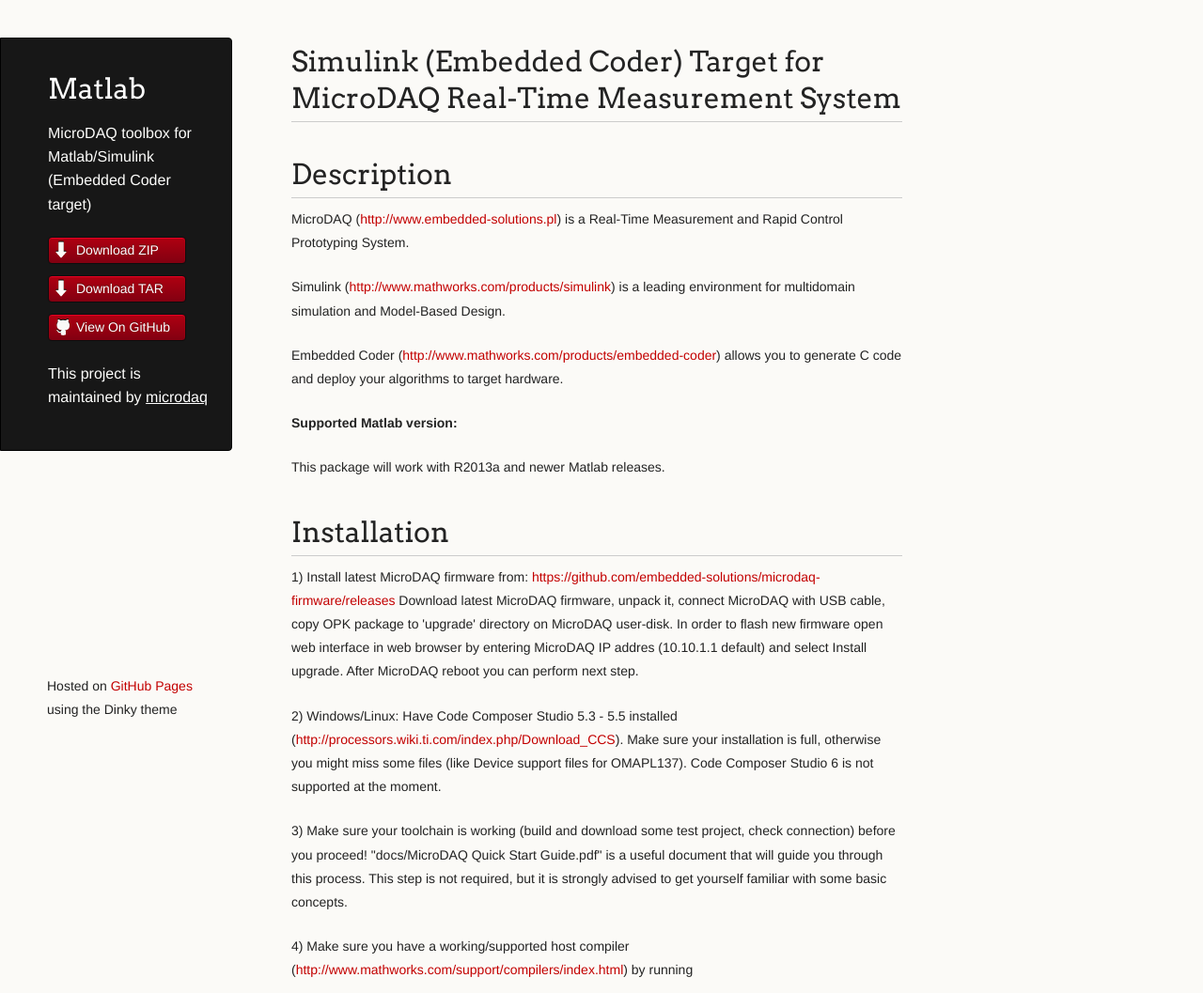
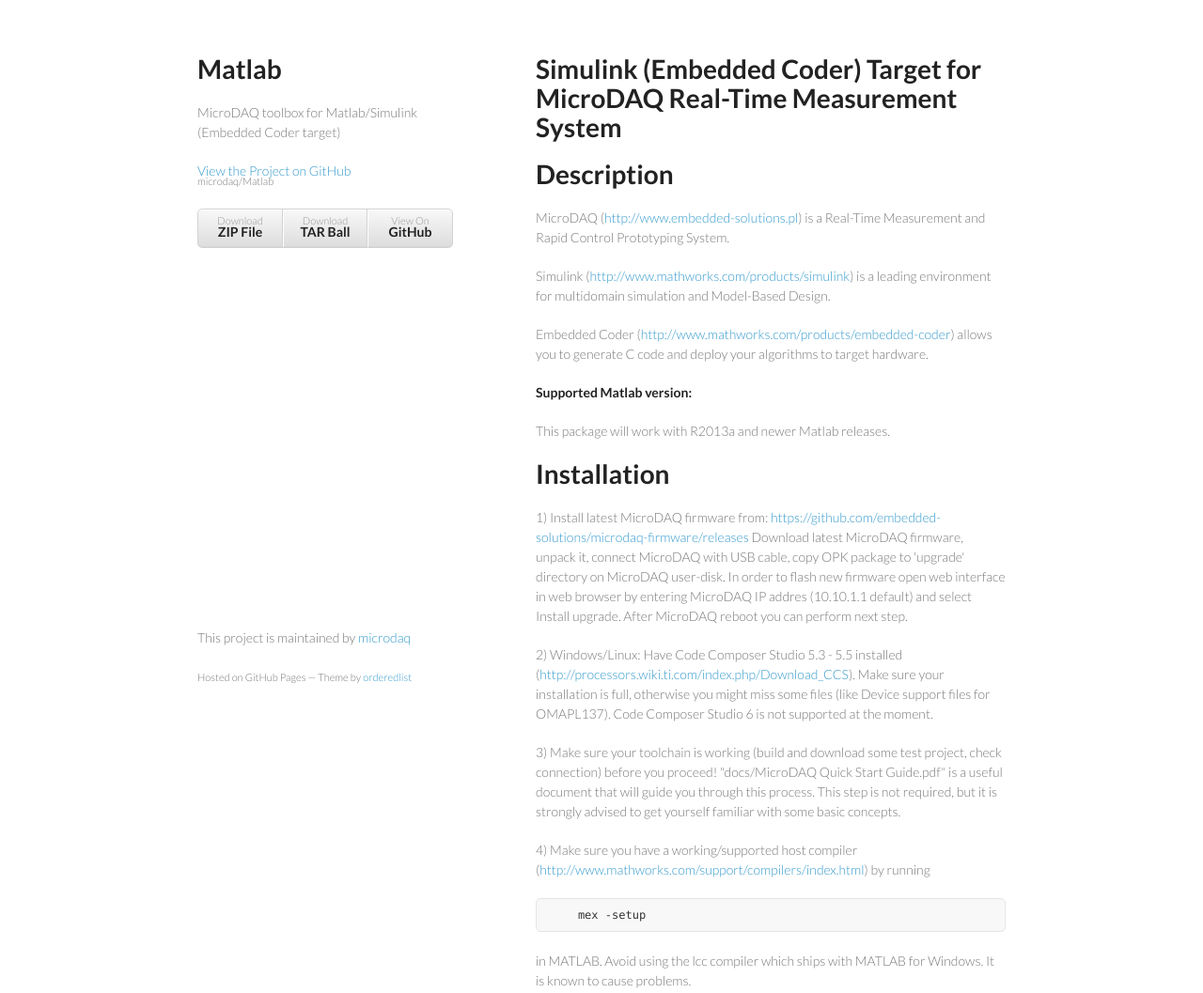
Before and after one commit to microdaq/Matlab, a plain HTML site: page index.html in a window 1280 px wide. Shown: the top 1057 px of the page at 94% size. Drawn offline with Linux system fonts and the light colour scheme.

Commit message:
Create gh-pages branch via GitHub

```diff
--- a/index.html
+++ b/index.html
@@ -7,7 +7,6 @@
 
     <link rel="stylesheet" href="stylesheets/styles.css">
     <link rel="stylesheet" href="stylesheets/pygment_trac.css">
-    <script src="javascripts/scale.fix.js"></script>
     <meta name="viewport" content="width=device-width, initial-scale=1, user-scalable=no">
     <!--[if lt IE 9]>
     <script src="//html5shiv.googlecode.com/svn/trunk/html5.js"></script>
@@ -16,18 +15,17 @@
   <body>
     <div class="wrapper">
       <header>
-        <h1 class="header">Matlab</h1>
-        <p class="header">MicroDAQ toolbox for Matlab/Simulink (Embedded Coder target)</p>
+        <h1>Matlab</h1>
+        <p>MicroDAQ toolbox for Matlab/Simulink (Embedded Coder target)</p>
+
+        <p class="view"><a href="https://github.com/microdaq/Matlab">View the Project on GitHub <small>microdaq/Matlab</small></a></p>
+
 
         <ul>
-          <li class="download"><a class="buttons" href="https://github.com/microdaq/Matlab/zipball/master">Download ZIP</a></li>
-          <li class="download"><a class="buttons" href="https://github.com/microdaq/Matlab/tarball/master">Download TAR</a></li>
-          <li><a class="buttons github" href="https://github.com/microdaq/Matlab">View On GitHub</a></li>
+          <li><a href="https://github.com/microdaq/Matlab/zipball/master">Download <strong>ZIP File</strong></a></li>
+          <li><a href="https://github.com/microdaq/Matlab/tarball/master">Download <strong>TAR Ball</strong></a></li>
+          <li><a href="https://github.com/microdaq/Matlab">View On <strong>GitHub</strong></a></li>
         </ul>
-
-        <p class="header">This project is maintained by <a class="header name" href="https://github.com/microdaq">microdaq</a></p>
-
-
       </header>
       <section>
         <h1>
@@ -117,10 +115,11 @@ Avoid using the lcc compiler which ships with MATLAB for Windows. It is known to
 </ul>
       </section>
       <footer>
-        <p><small>Hosted on <a href="https://pages.github.com">GitHub Pages</a> using the Dinky theme</small></p>
+        <p>This project is maintained by <a href="https://github.com/microdaq">microdaq</a></p>
+        <p><small>Hosted on GitHub Pages &mdash; Theme by <a href="https://github.com/orderedlist">orderedlist</a></small></p>
       </footer>
     </div>
-    <!--[if !IE]><script>fixScale(document);</script><![endif]-->
+    <script src="javascripts/scale.fix.js"></script>
 
   </body>
 </html>
--- a/stylesheets/styles.css
+++ b/stylesheets/styles.css
@@ -1,338 +1,186 @@
-@import url(https://fonts.googleapis.com/css?family=Arvo:400,700,400italic);
-
-/* MeyerWeb Reset */
-
-html, body, div, span, applet, object, iframe,
-h1, h2, h3, h4, h5, h6, p, blockquote, pre,
-a, abbr, acronym, address, big, cite, code,
-del, dfn, em, img, ins, kbd, q, s, samp,
-small, strike, strong, sub, sup, tt, var,
-b, u, i, center,
-dl, dt, dd, ol, ul, li,
-fieldset, form, label, legend,
-table, caption, tbody, tfoot, thead, tr, th, td,
-article, aside, canvas, details, embed,
-figure, figcaption, footer, header, hgroup,
-menu, nav, output, ruby, section, summary,
-time, mark, audio, video {
-  margin: 0;
-  padding: 0;
-  border: 0;
-  font: inherit;
-  vertical-align: baseline;
-}
-
-
-/* Base text styles */
+@import url(https://fonts.googleapis.com/css?family=Lato:300italic,700italic,300,700);
 
 body {
-  padding:10px 50px 0 0;
-  font-family:"Helvetica Neue", Helvetica, Arial, sans-serif;
-	font-size: 14px;
-	color: #232323;
-	background-color: #FBFAF7;
-	margin: 0;
-	line-height: 1.8em;
-	-webkit-font-smoothing: antialiased;
-
+  padding:50px;
+  font:14px/1.5 Lato, "Helvetica Neue", Helvetica, Arial, sans-serif;
+  color:#777;
+  font-weight:300;
 }
 
 h1, h2, h3, h4, h5, h6 {
-  color:#232323;
-  margin:36px 0 10px;
+  color:#222;
+  margin:0 0 20px;
 }
 
-p, ul, ol, table, dl {
-  margin:0 0 22px;
+p, ul, ol, table, pre, dl {
+  margin:0 0 20px;
 }
 
 h1, h2, h3 {
-	font-family: Arvo, Monaco, serif;
-  line-height:1.3;
-	font-weight: normal;
-}
-
-h1,h2, h3 {
-	display: block;
-	border-bottom: 1px solid #ccc;
-	padding-bottom: 5px;
+  line-height:1.1;
 }
 
 h1 {
-	font-size: 30px;
+  font-size:28px;
 }
 
 h2 {
-	font-size: 24px;
+  color:#393939;
 }
 
-h3 {
-	font-size: 18px;
-}
-
-h4, h5, h6 {
-	font-family: Arvo, Monaco, serif;
-	font-weight: 700;
+h3, h4, h5, h6 {
+  color:#494949;
 }
 
 a {
-  color:#C30000;
-  font-weight:200;
+  color:#39c;
+  font-weight:400;
   text-decoration:none;
 }
 
-a:hover {
-	text-decoration: underline;
+a small {
+  font-size:11px;
+  color:#777;
+  margin-top:-0.6em;
+  display:block;
 }
 
-a small {
-	font-size: 12px;
+.wrapper {
+  width:860px;
+  margin:0 auto;
 }
 
-em {
-	font-style: italic;
+blockquote {
+  border-left:1px solid #e5e5e5;
+  margin:0;
+  padding:0 0 0 20px;
+  font-style:italic;
+}
+
+code, pre {
+  font-family:Monaco, Bitstream Vera Sans Mono, Lucida Console, Terminal;
+  color:#333;
+  font-size:12px;
+}
+
+pre {
+  padding:8px 15px;
+  background: #f8f8f8;
+  border-radius:5px;
+  border:1px solid #e5e5e5;
+  overflow-x: auto;
+}
+
+table {
+  width:100%;
+  border-collapse:collapse;
+}
+
+th, td {
+  text-align:left;
+  padding:5px 10px;
+  border-bottom:1px solid #e5e5e5;
+}
+
+dt {
+  color:#444;
+  font-weight:700;
+}
+
+th {
+  color:#444;
+}
+
+img {
+  max-width:100%;
+}
+
+header {
+  width:270px;
+  float:left;
+  position:fixed;
+}
+
+header ul {
+  list-style:none;
+  height:40px;
+
+  padding:0;
+
+  background: #eee;
+  background: -moz-linear-gradient(top, #f8f8f8 0%, #dddddd 100%);
+  background: -webkit-gradient(linear, left top, left bottom, color-stop(0%,#f8f8f8), color-stop(100%,#dddddd));
+  background: -webkit-linear-gradient(top, #f8f8f8 0%,#dddddd 100%);
+  background: -o-linear-gradient(top, #f8f8f8 0%,#dddddd 100%);
+  background: -ms-linear-gradient(top, #f8f8f8 0%,#dddddd 100%);
+  background: linear-gradient(top, #f8f8f8 0%,#dddddd 100%);
+
+  border-radius:5px;
+  border:1px solid #d2d2d2;
+  box-shadow:inset #fff 0 1px 0, inset rgba(0,0,0,0.03) 0 -1px 0;
+  width:270px;
+}
+
+header li {
+  width:89px;
+  float:left;
+  border-right:1px solid #d2d2d2;
+  height:40px;
+}
+
+header ul a {
+  line-height:1;
+  font-size:11px;
+  color:#999;
+  display:block;
+  text-align:center;
+  padding-top:6px;
+  height:40px;
 }
 
 strong {
+  color:#222;
   font-weight:700;
 }
 
-ul {
-  list-style-position: inside;
-  list-style: disc;
-  padding-left: 25px;
+header ul li + li {
+  width:88px;
+  border-left:1px solid #fff;
 }
 
-ol {
-  list-style-position: inside;
-  list-style: decimal;
-  padding-left: 25px;
+header ul li + li + li {
+  border-right:none;
+  width:89px;
 }
 
-blockquote {
-  margin: 0;
-  padding: 0 0 0 20px;
-  font-style: italic;
+header ul a strong {
+  font-size:14px;
+  display:block;
+  color:#222;
 }
 
-dl, dt, dd, dl p {
-	font-color: #444;
+section {
+  width:500px;
+  float:right;
+  padding-bottom:50px;
 }
 
-dl dt {
-  font-weight: bold;
-}
-
-dl dd {
-  padding-left: 20px;
-  font-style: italic;
-}
-
-dl p {
-  padding-left: 20px;
-  font-style: italic;
+small {
+  font-size:11px;
 }
 
 hr {
   border:0;
-  background:#ccc;
+  background:#e5e5e5;
   height:1px;
-  margin:0 0 24px;
+  margin:0 0 20px;
 }
 
-/* Images */
-
-img {
-  position: relative;
-  margin: 0 auto;
-  max-width: 650px;
-  padding: 5px;
-  margin: 10px 0 32px 0;
-  border: 1px solid #ccc;
-}
-
-p img {
-  display: inline;
-  margin: 0;
-  padding: 0;
-  vertical-align: middle;
-  text-align: center;
-  border: none;
-}
-
-/* Code blocks */
-
-code, pre {
-	font-family: Monaco, "Bitstream Vera Sans Mono", "Lucida Console", Terminal, monospace;
-  color:#000;
-  font-size:14px;
-}
-
-pre {
-	padding: 4px 12px;
-  background: #FDFEFB;
-  border-radius:4px;
-  border:1px solid #D7D8C8;
-  overflow: auto;
-  overflow-y: hidden;
-	margin-bottom: 32px;
-}
-
-
-/* Tables */
-
-table {
-  width:100%;
-}
-
-table {
-  border: 1px solid #ccc;
-  margin-bottom: 32px;
-  text-align: left;
- }
-
-th {
-  font-family: 'Arvo', Helvetica, Arial, sans-serif;
-	font-size: 18px;
-	font-weight: normal;
-  padding: 10px;
-  background: #232323;
-  color: #FDFEFB;
- }
-
-td {
-  padding: 10px;
-	background: #ccc;
- }
-
-
-/* Wrapper */
-.wrapper {
-  width:960px;
-}
-
-
-/* Header */
-
-header {
-	background-color: #171717;
-	color: #FDFDFB;
-  width:170px;
+footer {
+  width:270px;
   float:left;
   position:fixed;
-	border: 1px solid #000;
-	-webkit-border-top-right-radius: 4px;
-	-webkit-border-bottom-right-radius: 4px;
-	-moz-border-radius-topright: 4px;
-	-moz-border-radius-bottomright: 4px;
-	border-top-right-radius: 4px;
-	border-bottom-right-radius: 4px;
-	padding: 34px 25px 22px 50px;
-	margin: 30px 25px 0 0;
-	-webkit-font-smoothing: antialiased;
-}
-
-p.header {
-	font-size: 16px;
-}
-
-h1.header {
-	font-family: Arvo, sans-serif;
-	font-size: 30px;
-	font-weight: 300;
-	line-height: 1.3em;
-	border-bottom: none;
-	margin-top: 0;
-}
-
-
-h1.header, a.header, a.name, header a{
-	color: #fff;
-}
-
-a.header {
-	text-decoration: underline;
-}
-
-a.name {
-	white-space: nowrap;
-}
-
-header ul {
-  list-style:none;
-  padding:0;
-}
-
-header li {
-	list-style-type: none;
-  width:132px;
-  height:15px;
-	margin-bottom: 12px;
-	line-height: 1em;
-	padding: 6px 6px 6px 7px;
-
-	background: #AF0011;
-	background: -moz-linear-gradient(top, #AF0011 0%, #820011 100%);
-  background: -webkit-gradient(linear, left top, left bottom, color-stop(0%,#f8f8f8), color-stop(100%,#dddddd));
-  background: -webkit-linear-gradient(top, #AF0011 0%,#820011 100%);
-  background: -o-linear-gradient(top, #AF0011 0%,#820011 100%);
-  background: -ms-linear-gradient(top, #AF0011 0%,#820011 100%);
-  background: linear-gradient(top, #AF0011 0%,#820011 100%);
-
-	border-radius:4px;
-  border:1px solid #0D0D0D;
-
-	-webkit-box-shadow: inset 0px 1px 1px 0 rgba(233,2,38, 1);
-	box-shadow: inset 0px 1px 1px 0 rgba(233,2,38, 1);
-
-}
-
-header li:hover {
-	background: #C3001D;
-	background: -moz-linear-gradient(top, #C3001D 0%, #950119 100%);
-  background: -webkit-gradient(linear, left top, left bottom, color-stop(0%,#f8f8f8), color-stop(100%,#dddddd));
-  background: -webkit-linear-gradient(top, #C3001D 0%,#950119 100%);
-  background: -o-linear-gradient(top, #C3001D 0%,#950119 100%);
-  background: -ms-linear-gradient(top, #C3001D 0%,#950119 100%);
-  background: linear-gradient(top, #C3001D 0%,#950119 100%);
-}
-
-a.buttons {
-	-webkit-font-smoothing: antialiased;
-	background: url(../images/arrow-down.png) no-repeat;
-	font-weight: normal;
-	text-shadow: rgba(0, 0, 0, 0.4) 0 -1px 0;
-	padding: 2px 2px 2px 22px;
-	height: 30px;
-}
-
-a.github {
-	background: url(../images/octocat-small.png) no-repeat 1px;
-}
-
-a.buttons:hover {
-	color: #fff;
-	text-decoration: none;
-}
-
-
-/* Section - for main page content */
-
-section {
-  width:650px;
-  float:right;
-  padding-bottom:50px;
-}
-
-
-/* Footer */
-
-footer {
-  width:170px;
-  float:left;
-  position:fixed;
-  bottom:10px;
-	padding-left: 50px;
+  bottom:50px;
 }
 
 @media print, screen and (max-width: 960px) {
@@ -348,18 +196,14 @@ footer {
     width:auto;
   }
 
-	footer {
-		border-top: 1px solid #ccc;
-		margin:0 84px 0 50px;
-		padding:0;
-	}
-
   header {
     padding-right:320px;
   }
 
   section {
-    padding:20px 84px 20px 50px;
+    border:1px solid #e5e5e5;
+    border-width:1px 0;
+    padding:20px 0;
     margin:0 0 20px;
   }
 
@@ -369,8 +213,8 @@ footer {
 
   header ul {
     position:absolute;
-    right:130px;
-    top:84px;
+    right:50px;
+    top:52px;
   }
 }
 
@@ -380,38 +224,26 @@ footer {
   }
 
   header {
-    padding:10px 20px 0;
-		margin-right: 0;
+    padding:0;
   }
-
-	section {
-    padding:10px 0 10px 20px;
-    margin:0 0 30px;
-  }
-
-	footer {
-		margin: 0 0 0 30px;
-	}
 
   header ul, header p.view {
     position:static;
   }
+
+  pre, code {
+    word-wrap:normal;
+  }
 }
 
 @media print, screen and (max-width: 480px) {
+  body {
+    padding:15px;
+  }
 
-  header ul li.download {
+  header ul {
     display:none;
   }
-
-	footer {
-		margin: 0 0 0 20px;
-	}
-
-	footer a{
-		display:block;
-	}
-
 }
 
 @media print {
```
Also changed, not shown: javascripts/scale.fix.js (+17 -20 lines).
